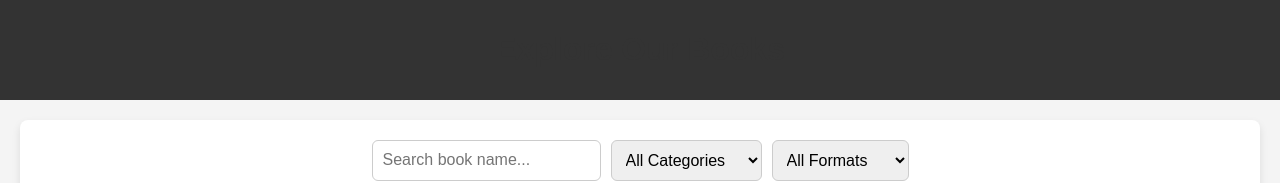
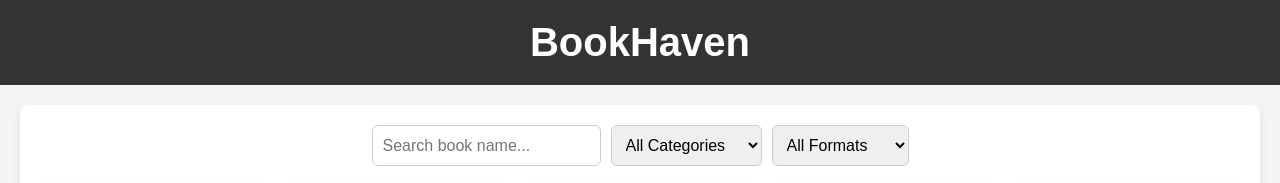
Before and after one commit to Mayur992001/book, a plain HTML site: page index.html in a window 1280 px wide. Shown: the top 183 px of the page. Drawn offline with Linux system fonts and the light colour scheme.

Commit message:
Update index.html

```diff
--- a/index.html
+++ b/index.html
@@ -3,7 +3,7 @@
 <head>
   <meta charset="UTF-8" />
   <meta name="viewport" content="width=device-width, initial-scale=1.0"/>
-  <title>Book Store</title>
+  <title>BookHaven</title>
   <style>
     body {
       font-family: Arial, sans-serif;
@@ -15,8 +15,19 @@
     header {
       background-color: #333;
       color: white;
-      padding: 10px 0;
+      padding: 20px 0;
       text-align: center;
+    }
+
+    header h1 {
+      font-size: 2.5em;
+      margin: 0;
+    }
+
+    header p {
+      font-size: 1.2em;
+      color: #ccc;
+      margin-top: 5px;
     }
 
     .container {
@@ -27,11 +38,6 @@
       padding: 20px;
       border-radius: 8px;
       box-shadow: 0 4px 8px rgba(0, 0, 0, 0.1);
-    }
-
-    h1 {
-      text-align: center;
-      color: #333;
     }
 
     .controls {
@@ -144,8 +150,9 @@
 </head>
 <body>
 
+<!-- ✅ Updated Heading -->
 <header>
-  <h1>Explore Our Books</h1>
+  <h1> BookHaven</h1>
 </header>
 
 <div class="container">
@@ -253,7 +260,7 @@
   </div>
 </div>
 
-<!-- JavaScript for search and filter -->
+<!-- 🔍 JavaScript for search + filter -->
 <script>
   const searchInput = document.getElementById("searchInput");
   const categoryFilter = document.getElementById("categoryFilter");
```
